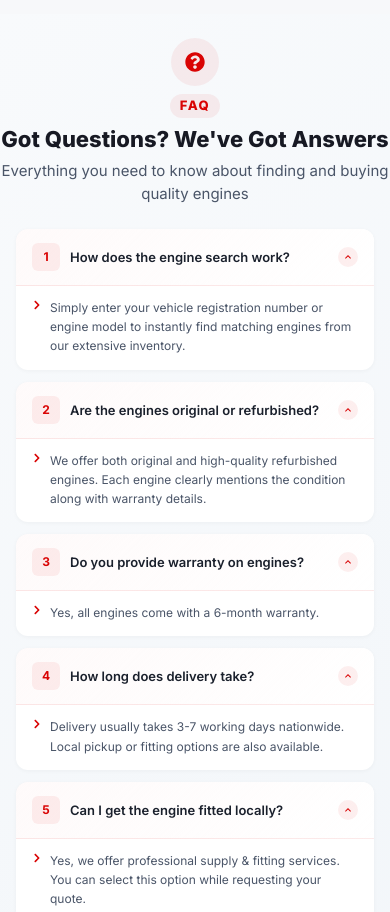
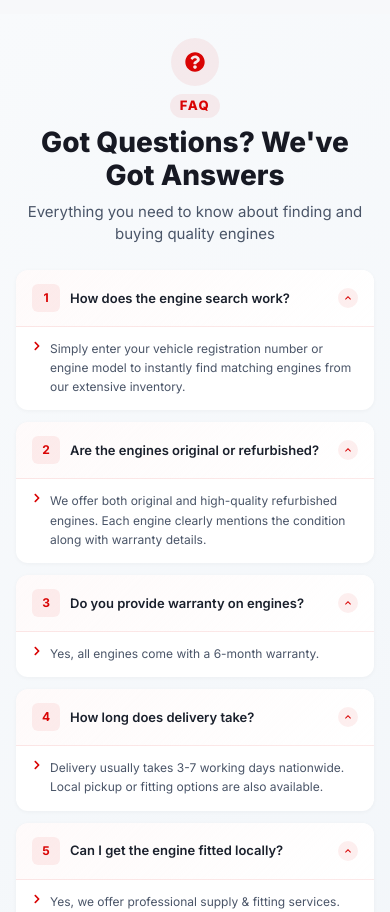
Before and after one commit to Tanushri-Dhote/industrial-marketplace, a React (Vite) app in the folder frontend/: page / in a window 390 px wide. Shown: the part 5820-6732 px from the top of the page. Built offline with nearby package versions, Linux system fonts and the light colour scheme; no server answers.

Commit message:
Revert FAQ section heading to standard font size and let it wrap naturally to two lines on mobile

```diff
--- a/frontend/src/pages/FAQSection.jsx
+++ b/frontend/src/pages/FAQSection.jsx
@@ -147,11 +147,10 @@ export default function FAQSection() {
 
               <Heading
                 as="h2"
-                fontSize={{ base: "17px", sm: "22px", md: "38px", lg: "42px" }}
+                fontSize={{ base: "28px", md: "38px", lg: "42px" }}
                 fontWeight="800"
                 color="gray.900"
                 lineHeight="1.2"
-                whiteSpace="nowrap"
               >
                 Got Questions? We've Got Answers
               </Heading>
```
